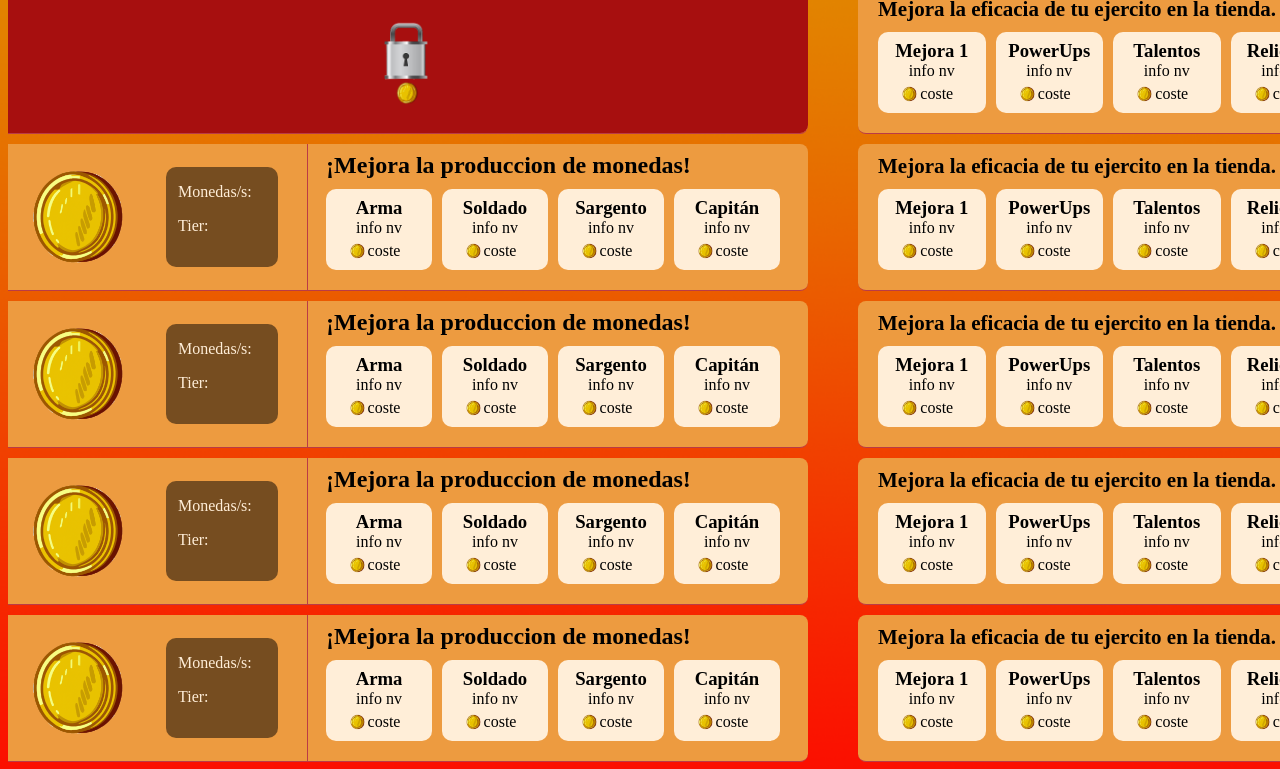
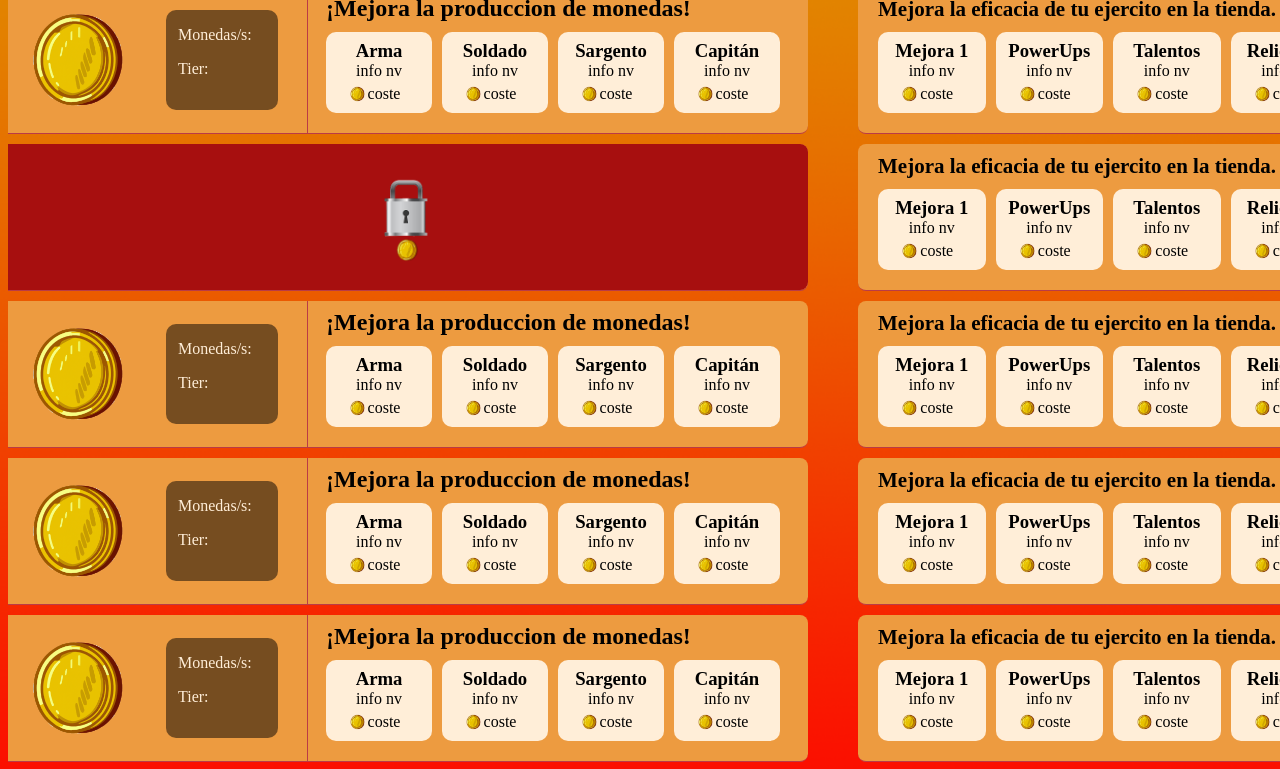
Before and after one commit to JavierChicano/coin-clicker-v2, a plain HTML site: page index.html in a window 1280 px wide. Shown: the part 72-841 px from the top of the page. Drawn offline with Linux system fonts and the light colour scheme.

Commit message:
moverCandado

```diff
--- a/style.css
+++ b/style.css
@@ -229,6 +229,7 @@ main{
     align-items: center;
     z-index: 2;
     grid-column: 1 / span 2;
+    grid-row: 2;
 }
 
 #imgCandado{
```
